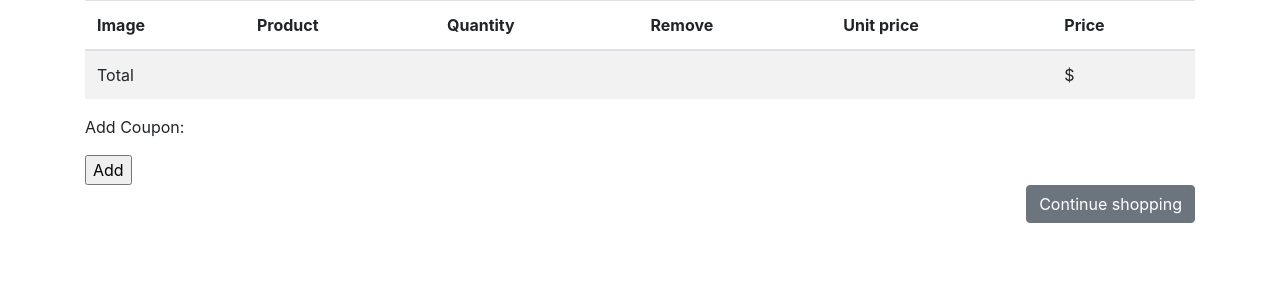
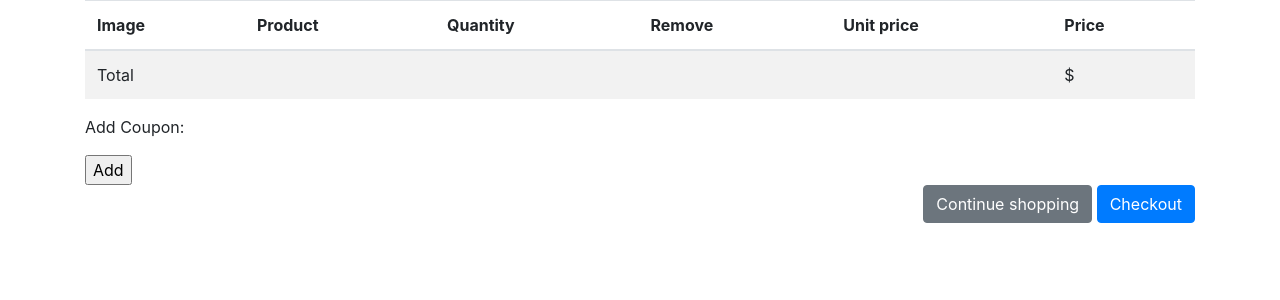
Before and after one commit to jeonghs2015/Django-shop, a Django app: template cart/templates/cart/detail.html in a window 1280 px wide. Shown: the part 56-356 px from the top of the page. Run offline with Django 3.2, Linux system fonts and the light colour scheme; the template is opened without the code that fills it, so the values that code supplies are empty; some libraries are stand-ins or nearby versions.

Commit message:
Checkout 버튼 생성

```diff
--- a/cart/templates/cart/detail.html
+++ b/cart/templates/cart/detail.html
@@ -73,6 +73,6 @@
 
     <p class="text-right">
         <a href='{% url "shop:product_all" %}' class="btn btn-secondary">Continue shopping</a>
-
+        <a href='{% url "orders:order_create" %}' class="btn btn-primary">Checkout</a>
     </p>
 {% endblock %}
```
